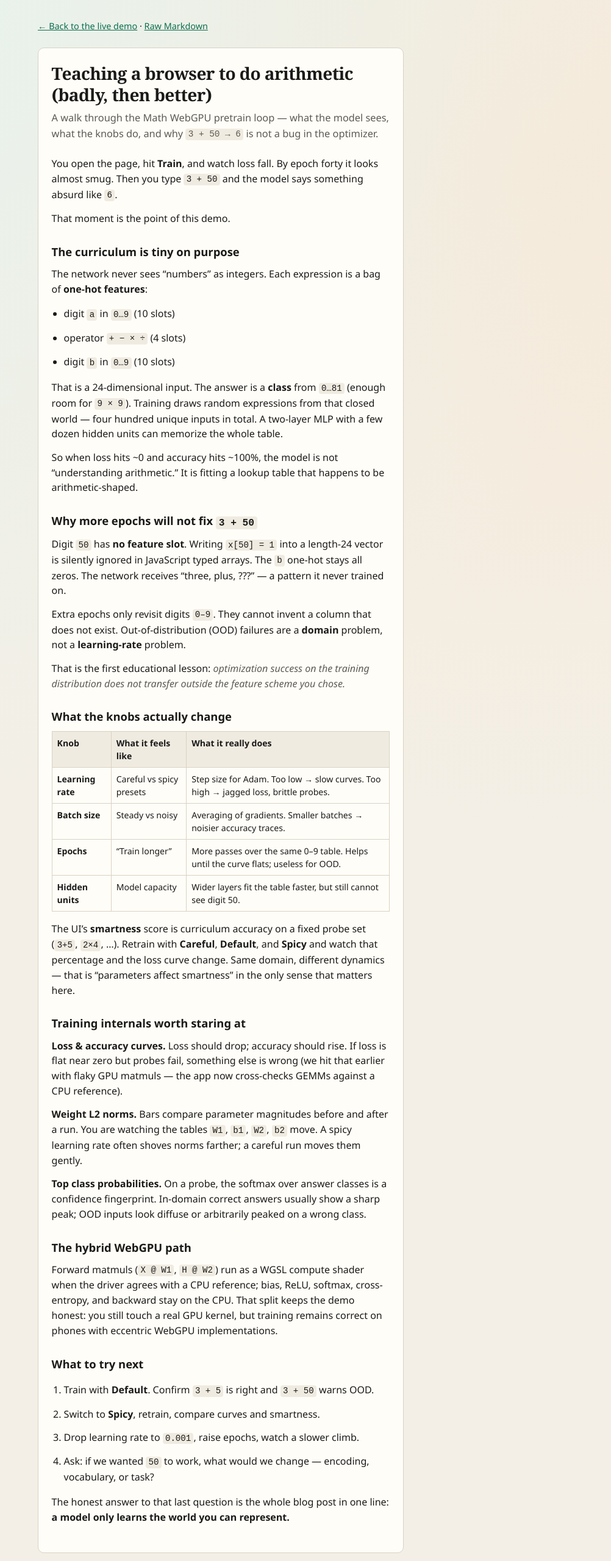
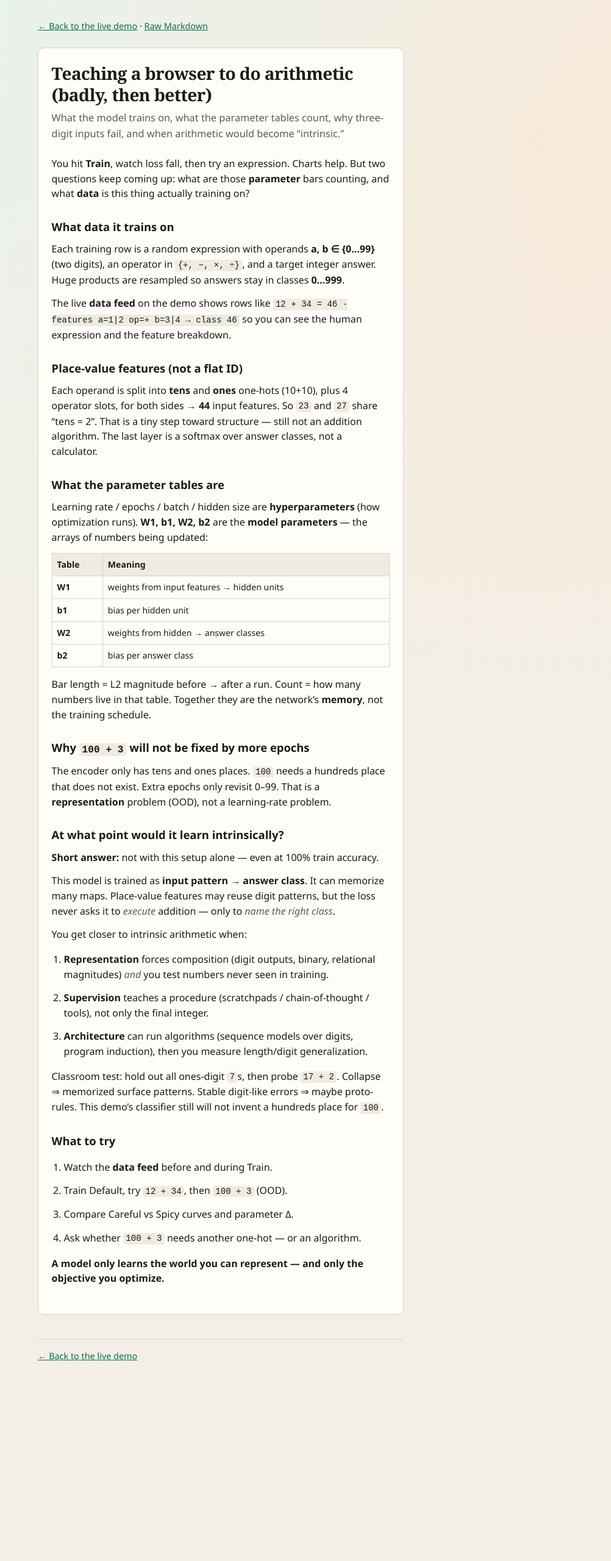
Before and after one commit to sofianhn/math-webgpu, a website: page public/training.html in a window 1280 px wide. Shown: the top 2560 px of the page at 61% size, without its empty margins (278-1280 px from the left). After the commit the page ends 2323 px from the top, so only its background shows below. Drawn offline with Linux system fonts and the light colour scheme.

Commit message:
docs: two-digit domain and intrinsic-learning blog update
Answer when a net would learn arithmetic beyond memorization.

Co-authored-by: Sofian Hnaide <sofianhn@users.noreply.github.com>

```diff
--- a/public/training.html
+++ b/public/training.html
@@ -12,129 +12,97 @@
       <article>
         <h1>Teaching a browser to do arithmetic (badly, then better)</h1>
         <p class="deck">
-          A walk through the Math WebGPU pretrain loop — what the model sees, what the knobs do,
-          and why <code>3 + 50 → 6</code> is not a bug in the optimizer.
+          What the model trains on, what the parameter tables count, why three-digit
+          inputs fail, and when arithmetic would become “intrinsic.”
         </p>
 
         <p>
-          You open the page, hit <strong>Train</strong>, and watch loss fall. By epoch forty it looks
-          almost smug. Then you type <code>3 + 50</code> and the model says something absurd like
-          <code>6</code>.
+          You hit <strong>Train</strong>, watch loss fall, then try an expression. Charts help.
+          But two questions keep coming up: what are those <strong>parameter</strong> bars
+          counting, and what <strong>data</strong> is this thing actually training on?
         </p>
-        <p>That moment is the point of this demo.</p>
 
-        <h2>The curriculum is tiny on purpose</h2>
-        <p>The network never sees “numbers” as integers. Each expression is a bag of <strong>one-hot features</strong>:</p>
-        <ul>
-          <li>digit <code>a</code> in <code>0…9</code> (10 slots)</li>
-          <li>operator <code>+ − × ÷</code> (4 slots)</li>
-          <li>digit <code>b</code> in <code>0…9</code> (10 slots)</li>
-        </ul>
+        <h2>What data it trains on</h2>
         <p>
-          That is a 24-dimensional input. The answer is a <strong>class</strong> from
-          <code>0…81</code> (enough room for <code>9 × 9</code>). Training draws random expressions
-          from that closed world — four hundred unique inputs in total. A two-layer MLP with a few
-          dozen hidden units can memorize the whole table.
+          Each training row is a random expression with operands
+          <strong>a, b ∈ {0…99}</strong> (two digits), an operator in
+          <code>{+, −, ×, ÷}</code>, and a target integer answer. Huge products are
+          resampled so answers stay in classes <strong>0…999</strong>.
         </p>
         <p>
-          So when loss hits ~0 and accuracy hits ~100%, the model is not “understanding arithmetic.”
-          It is fitting a lookup table that happens to be arithmetic-shaped.
+          The live <strong>data feed</strong> on the demo shows rows like
+          <code>12 + 34 = 46 · features a=1|2 op=+ b=3|4 → class 46</code>
+          so you can see the human expression and the feature breakdown.
         </p>
 
-        <h2>Why more epochs will not fix <code>3 + 50</code></h2>
+        <h2>Place-value features (not a flat ID)</h2>
         <p>
-          Digit <code>50</code> has <strong>no feature slot</strong>. Writing
-          <code>x[50] = 1</code> into a length-24 vector is silently ignored in JavaScript typed
-          arrays. The <code>b</code> one-hot stays all zeros. The network receives “three, plus, ???”
-          — a pattern it never trained on.
-        </p>
-        <p>
-          Extra epochs only revisit digits <code>0–9</code>. They cannot invent a column that does
-          not exist. Out-of-distribution (OOD) failures are a <strong>domain</strong> problem, not a
-          <strong>learning-rate</strong> problem.
-        </p>
-        <p>
-          That is the first educational lesson:
-          <em>optimization success on the training distribution does not transfer outside the feature
-          scheme you chose.</em>
+          Each operand is split into <strong>tens</strong> and <strong>ones</strong> one-hots
+          (10+10), plus 4 operator slots, for both sides → <strong>44</strong> input features.
+          So <code>23</code> and <code>27</code> share “tens = 2”. That is a tiny step toward
+          structure — still not an addition algorithm. The last layer is a softmax over answer
+          classes, not a calculator.
         </p>
 
-        <h2>What the knobs actually change</h2>
+        <h2>What the parameter tables are</h2>
+        <p>
+          Learning rate / epochs / batch / hidden size are <strong>hyperparameters</strong> (how
+          optimization runs). <strong>W1, b1, W2, b2</strong> are the <strong>model parameters</strong>
+          — the arrays of numbers being updated:
+        </p>
         <table>
           <thead>
-            <tr>
-              <th>Knob</th>
-              <th>What it feels like</th>
-              <th>What it really does</th>
-            </tr>
+            <tr><th>Table</th><th>Meaning</th></tr>
           </thead>
           <tbody>
-            <tr>
-              <td><strong>Learning rate</strong></td>
-              <td>Careful vs spicy presets</td>
-              <td>Step size for Adam. Too low → slow curves. Too high → jagged loss, brittle probes.</td>
-            </tr>
-            <tr>
-              <td><strong>Batch size</strong></td>
-              <td>Steady vs noisy</td>
-              <td>Averaging of gradients. Smaller batches → noisier accuracy traces.</td>
-            </tr>
-            <tr>
-              <td><strong>Epochs</strong></td>
-              <td>“Train longer”</td>
-              <td>More passes over the same 0–9 table. Helps until the curve flats; useless for OOD.</td>
-            </tr>
-            <tr>
-              <td><strong>Hidden units</strong></td>
-              <td>Model capacity</td>
-              <td>Wider layers fit the table faster, but still cannot see digit 50.</td>
-            </tr>
+            <tr><td><strong>W1</strong></td><td>weights from input features → hidden units</td></tr>
+            <tr><td><strong>b1</strong></td><td>bias per hidden unit</td></tr>
+            <tr><td><strong>W2</strong></td><td>weights from hidden → answer classes</td></tr>
+            <tr><td><strong>b2</strong></td><td>bias per answer class</td></tr>
           </tbody>
         </table>
         <p>
-          The UI’s <strong>smartness</strong> score is curriculum accuracy on a fixed probe set
-          (<code>3+5</code>, <code>2×4</code>, …). Retrain with <strong>Careful</strong>,
-          <strong>Default</strong>, and <strong>Spicy</strong> and watch that percentage and the loss
-          curve change. Same domain, different dynamics — that is “parameters affect smartness” in the
-          only sense that matters here.
+          Bar length = L2 magnitude before → after a run. Count = how many numbers live in that
+          table. Together they are the network’s <strong>memory</strong>, not the training schedule.
         </p>
 
-        <h2>Training internals worth staring at</h2>
+        <h2>Why <code>100 + 3</code> will not be fixed by more epochs</h2>
         <p>
-          <strong>Loss &amp; accuracy curves.</strong> Loss should drop; accuracy should rise. If loss
-          is flat near zero but probes fail, something else is wrong (we hit that earlier with flaky
-          GPU matmuls — the app now cross-checks GEMMs against a CPU reference).
+          The encoder only has tens and ones places. <code>100</code> needs a hundreds place that
+          does not exist. Extra epochs only revisit 0–99. That is a
+          <strong>representation</strong> problem (OOD), not a learning-rate problem.
+        </p>
+
+        <h2>At what point would it learn intrinsically?</h2>
+        <p>
+          <strong>Short answer:</strong> not with this setup alone — even at 100% train accuracy.
         </p>
         <p>
-          <strong>Weight L2 norms.</strong> Bars compare parameter magnitudes before and after a run.
-          You are watching the tables <code>W1</code>, <code>b1</code>, <code>W2</code>,
-          <code>b2</code> move. A spicy learning rate often shoves norms farther; a careful run moves
-          them gently.
+          This model is trained as <strong>input pattern → answer class</strong>. It can memorize
+          many maps. Place-value features may reuse digit patterns, but the loss never asks it to
+          <em>execute</em> addition — only to <em>name the right class</em>.
         </p>
+        <p>You get closer to intrinsic arithmetic when:</p>
+        <ol>
+          <li><strong>Representation</strong> forces composition (digit outputs, binary, relational magnitudes) <em>and</em> you test numbers never seen in training.</li>
+          <li><strong>Supervision</strong> teaches a procedure (scratchpads / chain-of-thought / tools), not only the final integer.</li>
+          <li><strong>Architecture</strong> can run algorithms (sequence models over digits, program induction), then you measure length/digit generalization.</li>
+        </ol>
         <p>
-          <strong>Top class probabilities.</strong> On a probe, the softmax over answer classes is a
-          confidence fingerprint. In-domain correct answers usually show a sharp peak; OOD inputs look
-          diffuse or arbitrarily peaked on a wrong class.
+          Classroom test: hold out all ones-digit <code>7</code>s, then probe <code>17 + 2</code>.
+          Collapse ⇒ memorized surface patterns. Stable digit-like errors ⇒ maybe proto-rules.
+          This demo’s classifier still will not invent a hundreds place for <code>100</code>.
         </p>
 
-        <h2>The hybrid WebGPU path</h2>
-        <p>
-          Forward matmuls (<code>X @ W1</code>, <code>H @ W2</code>) run as a WGSL compute shader when
-          the driver agrees with a CPU reference; bias, ReLU, softmax, cross-entropy, and backward stay
-          on the CPU. That split keeps the demo honest: you still touch a real GPU kernel, but training
-          remains correct on phones with eccentric WebGPU implementations.
-        </p>
-
-        <h2>What to try next</h2>
+        <h2>What to try</h2>
         <ol>
-          <li>Train with <strong>Default</strong>. Confirm <code>3 + 5</code> is right and <code>3 + 50</code> warns OOD.</li>
-          <li>Switch to <strong>Spicy</strong>, retrain, compare curves and smartness.</li>
-          <li>Drop learning rate to <code>0.001</code>, raise epochs, watch a slower climb.</li>
-          <li>Ask: if we wanted <code>50</code> to work, what would we change — encoding, vocabulary, or task?</li>
+          <li>Watch the <strong>data feed</strong> before and during Train.</li>
+          <li>Train Default, try <code>12 + 34</code>, then <code>100 + 3</code> (OOD).</li>
+          <li>Compare Careful vs Spicy curves and parameter Δ.</li>
+          <li>Ask whether <code>100 + 3</code> needs another one-hot — or an algorithm.</li>
         </ol>
         <p>
-          The honest answer to that last question is the whole blog post in one line:
-          <strong>a model only learns the world you can represent.</strong>
+          <strong>A model only learns the world you can represent — and only the objective you optimize.</strong>
         </p>
       </article>
       <p class="nav footer"><a href="./">← Back to the live demo</a></p>
```
Also changed, not shown: docs/training-the-tiny-math-mlp.md (+59 -33 lines), public/docs/training-the-tiny-math-mlp.md (+59 -33 lines).
